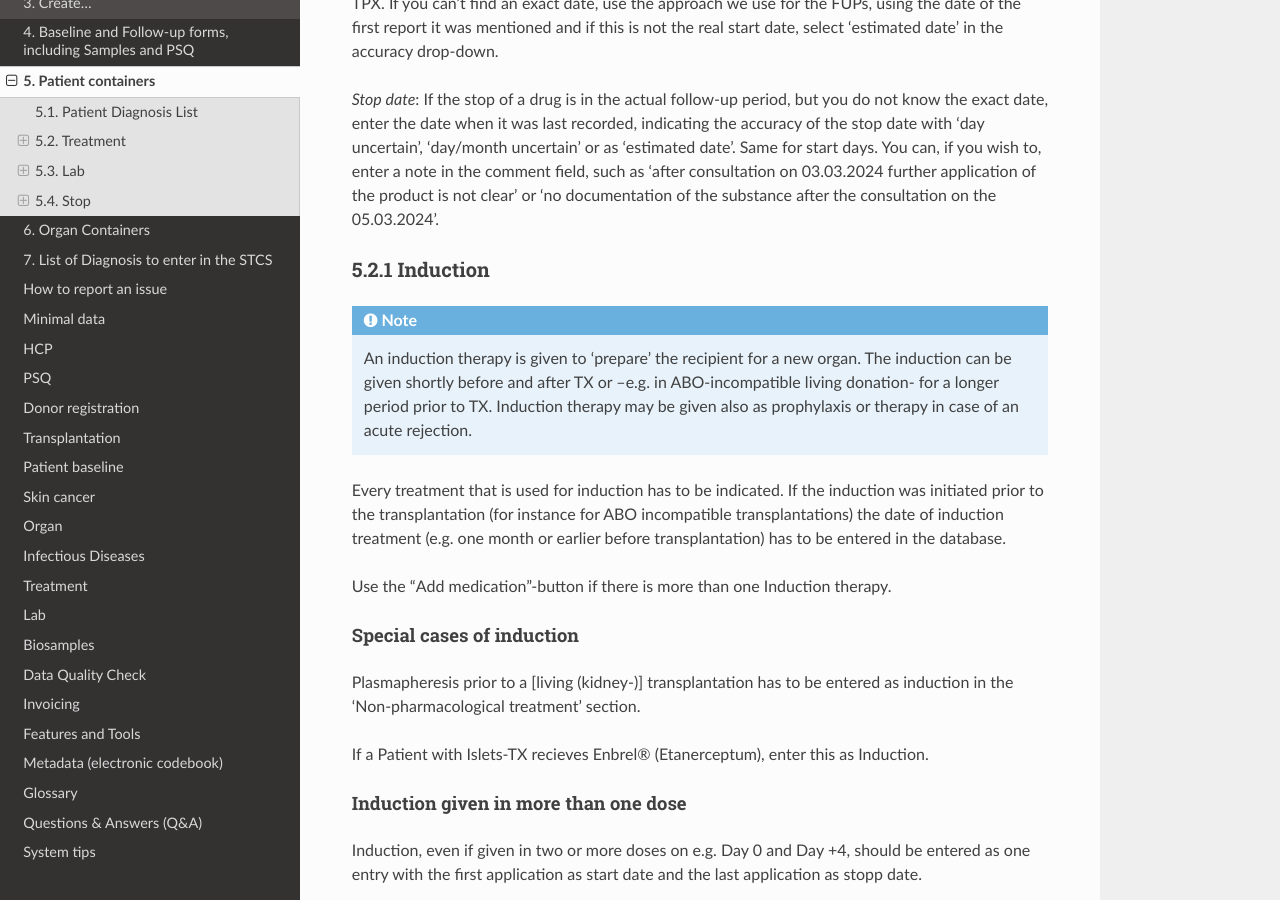
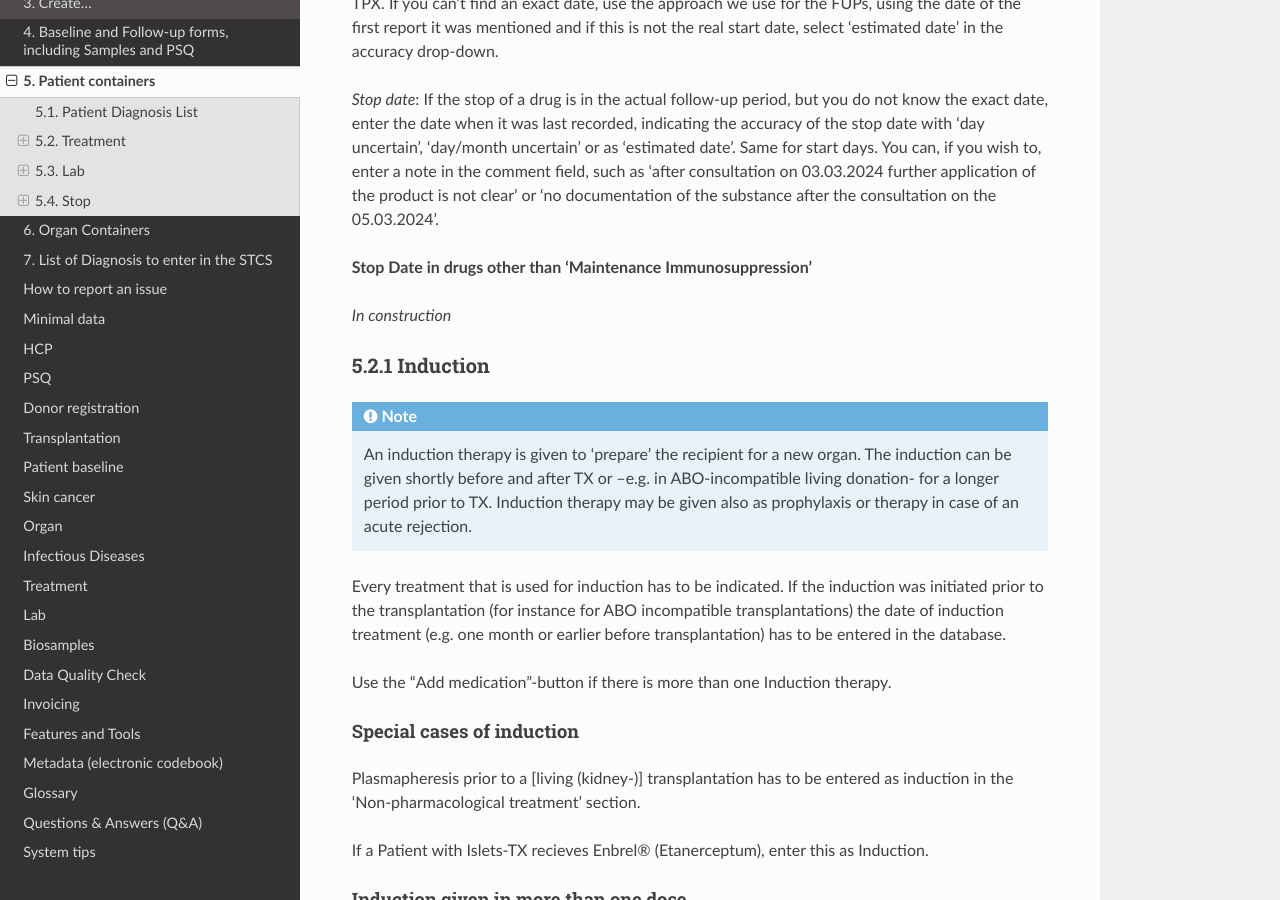
Before and after one commit to swiss-transplant-cohort-study/3LC-user-manual, a Sphinx documentation site: the page built from docs/source/patContainer.rst, in a window 1280 px wide and 900 px high, scrolled down 1494 px. Built offline with Sphinx 7.4.7 and the Read the Docs theme 3.1.0, drawn with Linux system fonts in a browser that asks for light colours.

Commit message:
Update patContainer.rst

```diff
--- a/docs/source/patContainer.rst
+++ b/docs/source/patContainer.rst
@@ -44,6 +44,10 @@ If you can’t find an exact date, use the approach we use for the FUPs, using t
 *Stop date*:
 If the stop of a drug is in the actual follow-up period, but you do not know the exact date, enter the date when it was last recorded, indicating the accuracy of the stop date with ‘day uncertain’, ‘day/month uncertain’ or as ‘estimated date’. Same for start days.
 You can, if you wish to, enter a note in the comment field, such as ‘after consultation on 03.03.2024 further application of the product is not clear’ or ‘no documentation of the substance after the consultation on the 05.03.2024’.
+
+**Stop Date in drugs other than ‘Maintenance Immunosuppression’**
+
+*In construction*
 
 5.2.1 Induction
 =====================
```
